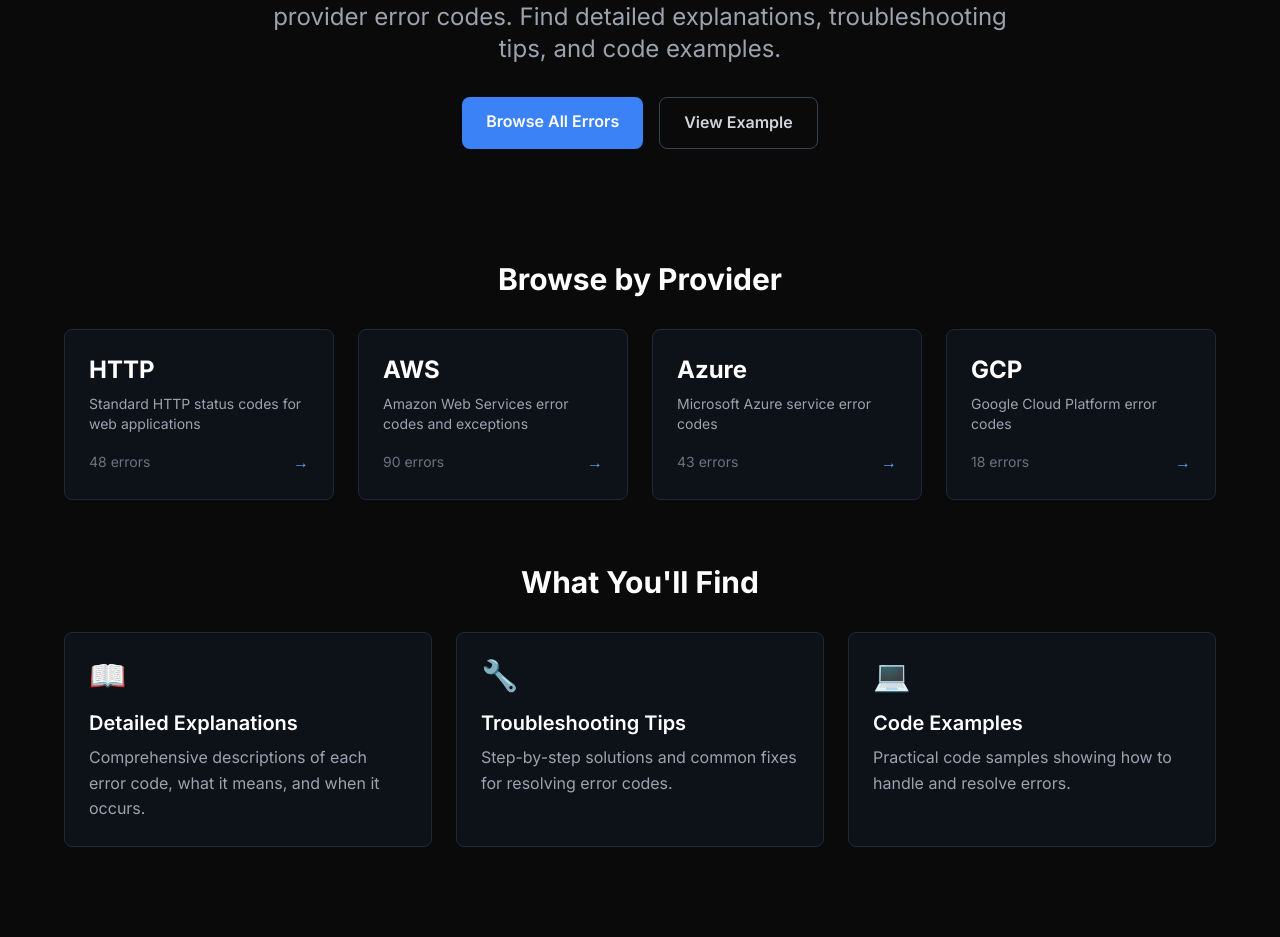
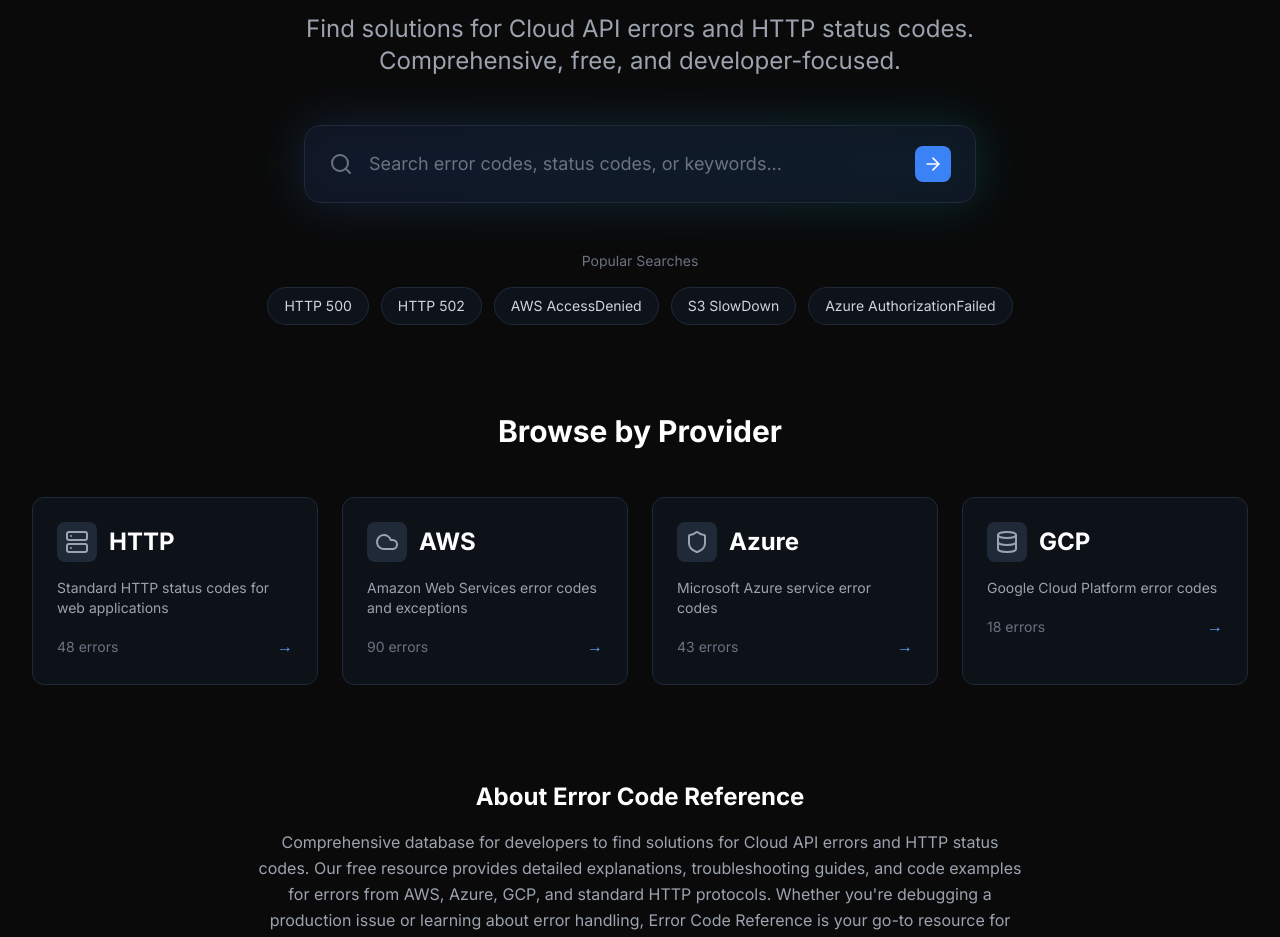
Before and after one commit to ugurthrks-cmyk/error-code-guide, a Next.js app: page / in a window 1280 px wide. Shown: the part 260-1197 px from the top of the page. Built offline with nearby package versions, Linux system fonts and the light colour scheme; no server answers.

Commit message:
Update homepage design, fix search logic and spacing

```diff
--- a/app/errors/page.tsx
+++ b/app/errors/page.tsx
@@ -8,20 +8,53 @@
   { name: 'GCP', value: 'gcp', color: 'green' },
 ];
 
-export default function ErrorsPage() {
+interface ErrorsPageProps {
+  searchParams: Promise<{ search?: string }>;
+}
+
+export default async function ErrorsPage({ searchParams }: ErrorsPageProps) {
+  const params = await searchParams;
+  const searchQuery = params.search?.trim() || '';
+
   const allErrors = getAllErrorCodes();
+
+  // Filter errors if search query exists
+  const filteredErrors = searchQuery
+    ? allErrors.filter((error) => {
+        const codeStr = String(error.code).toLowerCase();
+        const nameStr = error.name.toLowerCase();
+        const searchLower = searchQuery.toLowerCase();
+        return codeStr.includes(searchLower) || nameStr.includes(searchLower);
+      })
+    : allErrors;
+
+  const hasSearchQuery = searchQuery.length > 0;
+
+  // Build title text
+  const pageTitle = hasSearchQuery
+    ? filteredErrors.length > 0
+      ? `Search Results (${filteredErrors.length})`
+      : 'Search Results'
+    : 'Error Code Reference';
+
+  // Build description text
+  const pageDescription = hasSearchQuery
+    ? `Searching for: "${searchQuery}"`
+    : 'Comprehensive reference for HTTP status codes and cloud provider error codes.';
 
   return (
     <div className="max-w-6xl mx-auto">
       <header className="mb-12">
         <h1 className="text-4xl font-bold text-white mb-4">
-          Error Code Reference
+          {pageTitle}
         </h1>
         <p className="text-xl text-gray-400">
-          Comprehensive reference for HTTP status codes and cloud provider error codes.
+          {pageDescription}
         </p>
       </header>
 
+      {/* Only show category cards if no search query */}
+      {!hasSearchQuery && (
         <div className="grid grid-cols-1 md:grid-cols-2 lg:grid-cols-4 gap-6 mb-12">
           {providers.map((provider) => {
             const errors = getErrorCodesByProvider(provider.value);
@@ -46,11 +79,25 @@
             );
           })}
         </div>
+      )}
 
       <section>
-        <h2 className="text-2xl font-semibold text-white mb-6">All Error Codes</h2>
+        <h2 className="text-2xl font-semibold text-white mb-6">
+          {hasSearchQuery ? 'Matching Error Codes' : 'All Error Codes'}
+        </h2>
+
+        {filteredErrors.length === 0 ? (
+          <div className="text-center py-12">
+            <p className="text-gray-400 text-lg mb-2">
+              No errors found for <span className="text-white font-semibold">&quot;{searchQuery}&quot;</span>
+            </p>
+            <p className="text-gray-500 text-sm">
+              Try searching for a different error code or keyword.
+            </p>
+          </div>
+        ) : (
           <div className="grid grid-cols-1 md:grid-cols-2 lg:grid-cols-3 gap-4">
-          {allErrors.map((error) => (
+            {filteredErrors.map((error) => (
               <Link
                 key={`${error.provider}-${error.code}`}
                 href={`/errors/${error.provider}/${error.code}`}
@@ -73,6 +120,7 @@
               </Link>
             ))}
           </div>
+        )}
       </section>
     </div>
   );
--- a/app/page.tsx
+++ b/app/page.tsx
@@ -1,88 +1,161 @@
+'use client';
+
 import Link from 'next/link';
+import { useRouter } from 'next/navigation';
+import { useState, FormEvent } from 'react';
 import { getErrorCodesByProvider, type ErrorProvider } from '@/lib/errors';
+import { Server, Cloud, Shield, Database, Search, ArrowRight } from 'lucide-react';
 
-const providers: { name: string; value: ErrorProvider; description: string; color: string }[] = [
+const providers: {
+  name: string;
+  value: ErrorProvider;
+  description: string;
+  icon: React.ComponentType<{ className?: string }>;
+  color: string;
+}[] = [
   {
     name: 'HTTP',
     value: 'http',
     description: 'Standard HTTP status codes for web applications',
+    icon: Server,
     color: 'blue',
   },
   {
     name: 'AWS',
     value: 'aws',
     description: 'Amazon Web Services error codes and exceptions',
+    icon: Cloud,
     color: 'orange',
   },
   {
     name: 'Azure',
     value: 'azure',
     description: 'Microsoft Azure service error codes',
+    icon: Shield,
     color: 'cyan',
   },
   {
     name: 'GCP',
     value: 'gcp',
     description: 'Google Cloud Platform error codes',
+    icon: Database,
     color: 'green',
   },
 ];
 
+const popularSearches = [
+  { code: 'HTTP 500', href: '/errors/http/500' },
+  { code: 'HTTP 502', href: '/errors/http/502' },
+  { code: 'AWS AccessDenied', href: '/errors/aws/AccessDenied' },
+  { code: 'S3 SlowDown', href: '/errors/aws/SlowDown' },
+  { code: 'Azure AuthorizationFailed', href: '/errors/azure/AuthorizationFailed' },
+];
+
 export default function HomePage() {
+  const router = useRouter();
+  const [searchQuery, setSearchQuery] = useState('');
+
+  const handleSearch = (e: FormEvent<HTMLFormElement>) => {
+    e.preventDefault();
+    if (searchQuery.trim()) {
+      router.push(`/errors?search=${encodeURIComponent(searchQuery.trim())}`);
+    }
+  };
+
   return (
-    <div className="max-w-6xl mx-auto">
-      {/* Hero Section */}
-      <section className="text-center mb-16 py-12">
-        <h1 className="text-5xl md:text-6xl font-bold text-white mb-6">
+    <div className="max-w-7xl mx-auto">
+      {/* Hero Section with Gradient Background */}
+      <section className="relative mb-2 py-12 md:py-20 pb-6">
+        {/* Gradient Background */}
+        <div className="absolute inset-0 bg-gradient-to-br from-blue-500/10 via-cyan-500/10 to-blue-600/10 rounded-3xl -z-10" />
+        <div className="absolute inset-0 bg-[radial-gradient(circle_at_50%_50%,rgba(59,130,246,0.15),transparent_50%)] -z-10" />
+
+        <div className="relative text-center px-4">
+          <h1 className="text-5xl md:text-7xl font-bold text-white mb-6 bg-clip-text text-transparent bg-gradient-to-r from-white to-gray-300">
             Error Code Reference
           </h1>
-        <p className="text-xl md:text-2xl text-gray-400 mb-8 max-w-3xl mx-auto">
-          Comprehensive reference for HTTP status codes and cloud provider error codes.
-          Find detailed explanations, troubleshooting tips, and code examples.
+          <p className="text-xl md:text-2xl text-gray-400 mb-12 max-w-2xl mx-auto">
+            Find solutions for Cloud API errors and HTTP status codes. Comprehensive, free, and developer-focused.
           </p>
-        <div className="flex flex-wrap justify-center gap-4">
+
+          {/* Large Search Bar (Functional Input) */}
+          <form onSubmit={handleSearch} className="block max-w-2xl mx-auto mb-8">
+            <div className="relative group">
+              <div className="absolute inset-0 bg-gradient-to-r from-blue-500/20 to-cyan-500/20 rounded-2xl blur-xl group-hover:blur-2xl transition-all duration-300" />
+              <div className="relative flex items-center gap-4 px-6 py-5 bg-gray-900/80 backdrop-blur-sm border border-gray-800 rounded-2xl hover:border-gray-700 focus-within:border-gray-700 transition-all">
+                <Search className="w-6 h-6 text-gray-500 flex-shrink-0" />
+                <input
+                  type="text"
+                  value={searchQuery}
+                  onChange={(e) => setSearchQuery(e.target.value)}
+                  placeholder="Search error codes, status codes, or keywords..."
+                  className="bg-transparent border-none outline-none text-gray-400 text-lg flex-grow placeholder-gray-500 focus:text-white focus:placeholder-gray-400 pr-14"
+                />
+                <button
+                  type="submit"
+                  className="p-2 rounded-lg bg-blue-500 hover:bg-blue-600 text-white transition-colors z-10 relative flex-shrink-0"
+                  aria-label="Search"
+                >
+                  <ArrowRight className="w-5 h-5" />
+                </button>
+              </div>
+            </div>
+          </form>
+
+          {/* Popular Searches */}
+          <div className="mt-12">
+            <p className="text-sm text-gray-500 mb-4">Popular Searches</p>
+            <div className="flex flex-wrap items-center justify-center gap-3">
+              {popularSearches.map((search) => (
                 <Link
-            href="/errors"
-            className="px-6 py-3 rounded-lg bg-blue-500 hover:bg-blue-600 text-white font-semibold transition-colors"
+                  key={search.code}
+                  href={search.href}
+                  className="px-4 py-2 rounded-full bg-gray-900/60 border border-gray-800 text-sm text-gray-300 hover:text-white hover:border-gray-700 hover:bg-gray-900 transition-all"
                 >
-            Browse All Errors
+                  {search.code}
                 </Link>
-          <Link
-            href="/errors/http/404"
-            className="px-6 py-3 rounded-lg border border-gray-700 hover:border-gray-600 text-gray-300 hover:text-white font-semibold transition-colors"
-          >
-            View Example
-          </Link>
+              ))}
+            </div>
+          </div>
         </div>
       </section>
 
-      {/* Provider Cards */}
-      <section className="mb-16">
-        <h2 className="text-3xl font-bold text-white mb-8 text-center">
+      {/* Provider Categories */}
+      <section className="mb-2 px-4">
+        <h2 className="text-3xl font-bold text-white mb-12 text-center">
           Browse by Provider
         </h2>
         <div className="grid grid-cols-1 md:grid-cols-2 lg:grid-cols-4 gap-6">
           {providers.map((provider) => {
             const errors = getErrorCodesByProvider(provider.value);
+            const Icon = provider.icon;
             return (
               <Link
                 key={provider.value}
                 href={`/errors/${provider.value}`}
-                className="p-6 rounded-lg border border-gray-800 bg-gray-900/50 hover:bg-gray-900 hover:border-gray-700 transition-all group"
+                className="group relative p-6 rounded-xl border border-gray-800 bg-gray-900/50 hover:bg-gray-900 hover:border-gray-700 transition-all overflow-hidden"
               >
-                <div className="mb-4">
-                  <h3 className="text-2xl font-bold text-white mb-2 group-hover:text-blue-400 transition-colors">
+                {/* Subtle gradient on hover */}
+                <div className="absolute inset-0 bg-gradient-to-br from-gray-900/0 to-gray-900/50 opacity-0 group-hover:opacity-100 transition-opacity" />
+
+                <div className="relative">
+                  <div className="mb-4 flex items-center gap-3">
+                    <div className="p-2 rounded-lg bg-gray-800 group-hover:bg-gray-700 transition-colors">
+                      <Icon className="w-6 h-6 text-gray-400 group-hover:text-white transition-colors" />
+                    </div>
+                    <h3 className="text-2xl font-bold text-white group-hover:text-blue-400 transition-colors">
                       {provider.name}
                     </h3>
+                  </div>
                   <p className="text-gray-400 text-sm mb-4">{provider.description}</p>
-                </div>
                   <div className="flex items-center justify-between">
                     <span className="text-sm text-gray-500">
                       {errors.length} error{errors.length !== 1 ? 's' : ''}
                     </span>
-                  <span className="text-blue-400 group-hover:translate-x-1 transition-transform">
+                    <span className="text-blue-400 group-hover:translate-x-1 transition-transform inline-block">
                       →
                     </span>
+                  </div>
                 </div>
               </Link>
             );
@@ -90,33 +163,17 @@
         </div>
       </section>
 
-      {/* Features */}
-      <section className="mb-16">
-        <h2 className="text-3xl font-bold text-white mb-8 text-center">
-          What You'll Find
-        </h2>
-        <div className="grid grid-cols-1 md:grid-cols-3 gap-6">
-          <div className="p-6 rounded-lg border border-gray-800 bg-gray-900/50">
-            <div className="text-3xl mb-4">📖</div>
-            <h3 className="text-xl font-semibold text-white mb-2">Detailed Explanations</h3>
-            <p className="text-gray-400">
-              Comprehensive descriptions of each error code, what it means, and when it occurs.
+      {/* SEO Footer Section */}
+      <section className="mt-24 mb-2 px-4">
+        <div className="max-w-3xl mx-auto text-center">
+          <h2 className="text-2xl font-bold text-white mb-4">About Error Code Reference</h2>
+          <p className="text-gray-400 leading-relaxed">
+            Comprehensive database for developers to find solutions for Cloud API errors and HTTP status codes.
+            Our free resource provides detailed explanations, troubleshooting guides, and code examples for errors
+            from AWS, Azure, GCP, and standard HTTP protocols. Whether you're debugging a production issue or
+            learning about error handling, Error Code Reference is your go-to resource for understanding and
+            resolving error codes quickly and efficiently.
           </p>
-          </div>
-          <div className="p-6 rounded-lg border border-gray-800 bg-gray-900/50">
-            <div className="text-3xl mb-4">🔧</div>
-            <h3 className="text-xl font-semibold text-white mb-2">Troubleshooting Tips</h3>
-            <p className="text-gray-400">
-              Step-by-step solutions and common fixes for resolving error codes.
-            </p>
-          </div>
-          <div className="p-6 rounded-lg border border-gray-800 bg-gray-900/50">
-            <div className="text-3xl mb-4">💻</div>
-            <h3 className="text-xl font-semibold text-white mb-2">Code Examples</h3>
-            <p className="text-gray-400">
-              Practical code samples showing how to handle and resolve errors.
-            </p>
-          </div>
         </div>
       </section>
     </div>
```
Also changed, not shown: package.json (+7 -6 lines), 1 other file (tests, documents, lock files or other folders). Lines whose indentation alone changed are shown as unchanged.
